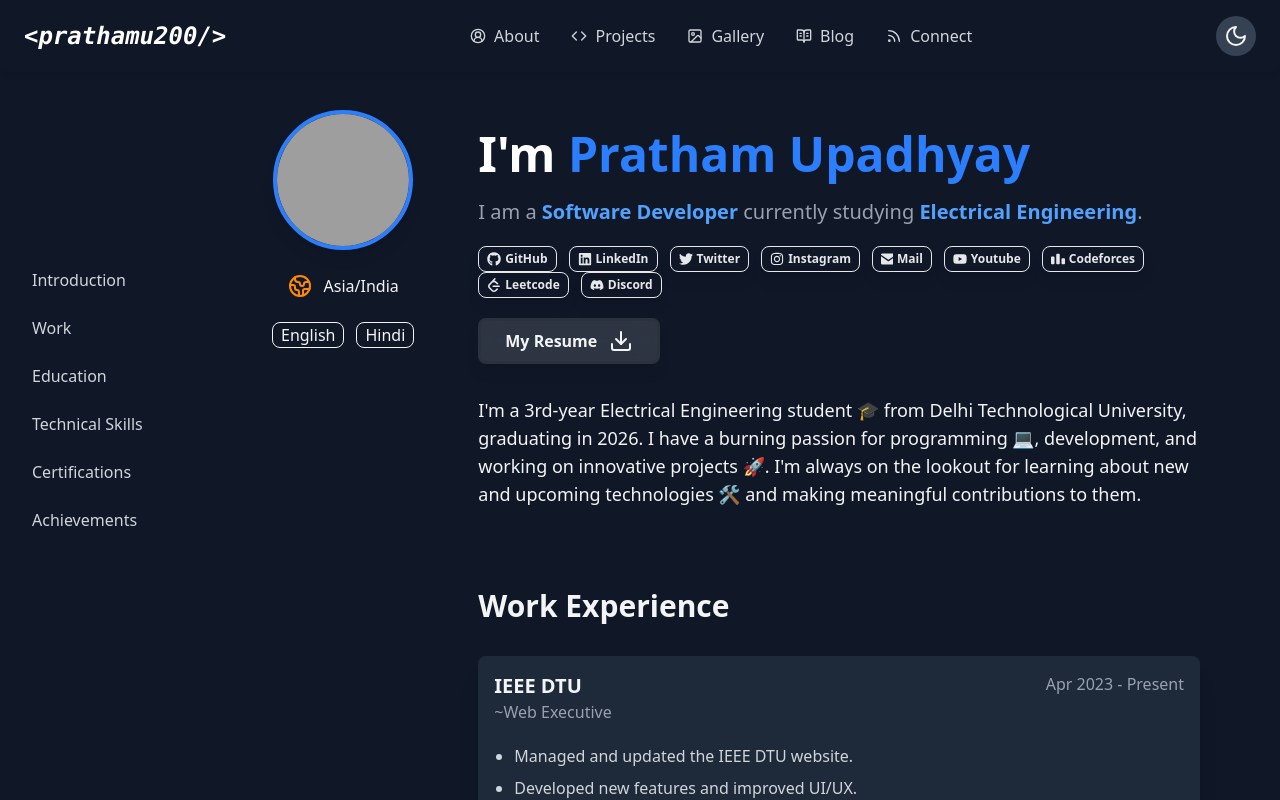
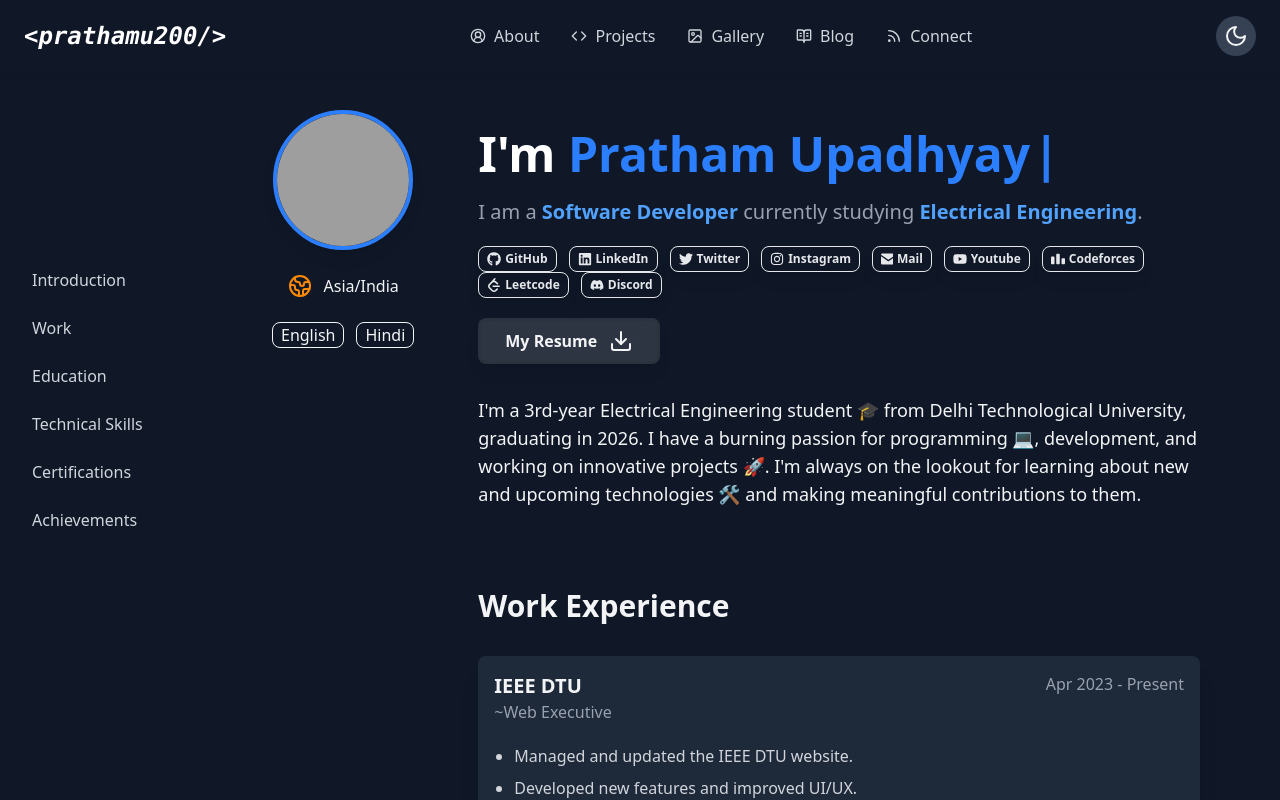
Before and after one commit to PRATHAMU200/prathamu200.github.io, a Next.js app: page / in a window 1280 px wide. Shown: the top 800 px of the page. Built offline with nearby package versions, Linux system fonts and the light colour scheme; grey boxes are pictures that could not be loaded.

Commit message:
updated animation on navigation between sections

```diff
--- a/components/introduction.js
+++ b/components/introduction.js
@@ -1,4 +1,5 @@
 import React from "react";
+import { Typewriter } from "react-simple-typewriter";
 import { Download } from "lucide-react";
 import {
   FaGithub,
@@ -19,7 +20,18 @@
     <>
       <div className="space-y-5 mt-5">
         <h1 className="text-4xl md:text-5xl font-bold text-gray-900 dark:text-white ">
-          I&apos;m <span className="text-blue-500 ">Pratham Upadhyay</span>
+          I&apos;m{" "}
+          <span className="text-blue-500 ">
+            <Typewriter
+              words={["Pratham Upadhyay"]}
+              loop={2}
+              cursor
+              cursorStyle="|"
+              typeSpeed={90}
+              deleteSpeed={0}
+              delaySpeed={2000}
+            />
+          </span>
         </h1>
         <h2 className="text-lg md:text-xl text-gray-600 dark:text-gray-400">
           I am a{" "}
--- a/package.json
+++ b/package.json
@@ -16,7 +16,8 @@
     "next": "15.2.1",
     "react": "^19.0.0",
     "react-dom": "^19.0.0",
-    "react-icons": "^5.5.0"
+    "react-icons": "^5.5.0",
+    "react-simple-typewriter": "^5.0.1"
   },
   "devDependencies": {
     "@eslint/eslintrc": "^3",
--- a/src/app/globals.css
+++ b/src/app/globals.css
@@ -14,6 +14,11 @@
 .dark input::placeholder {
   color: theme("colors.gray.300"); /* Dark mode */
 }
+
+html {
+  scroll-behavior: smooth;
+}
+
 
 
 /* Light Mode */
```
Also changed, not shown: 1 other file (tests, documents, lock files or other folders).
